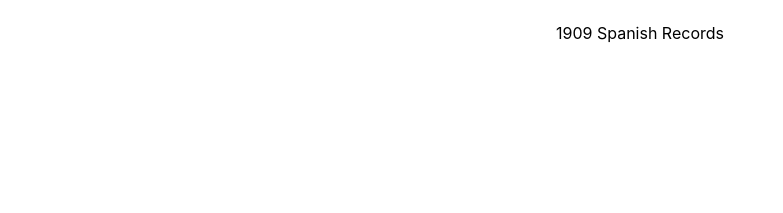
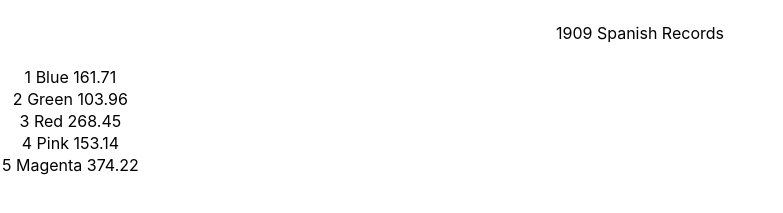
Before and after one commit to hitogiri/bloc-jams2-react, a React (Create React App) app: page /album/the-colors in a window 1280 px wide. Shown: the part 209-422 px from the top of the page, without its empty margins (0-783 px from the left). Built offline with nearby package versions, Linux system fonts and the light colour scheme.

Commit message:
album assignment completed

```diff
--- a/src/components/Album.js
+++ b/src/components/Album.js
@@ -32,11 +32,18 @@ class Album extends Component {
 			<col id = "song-title-column" />
 			<col id = "song-duration-coumn" />
 	  	  </colgrup>
-		  <tbody>
-		  </tbody>
+
+		<tbody>
+	      {this.state.album.songs.map( (song, index) =>
+		    <tr key = {index}>
+				{index +1} {song.title} {song.duration}
+		    </tr> )}
+		</tbody>
+
 		</table>
 
       </section>
+
 
     );
   }
```
